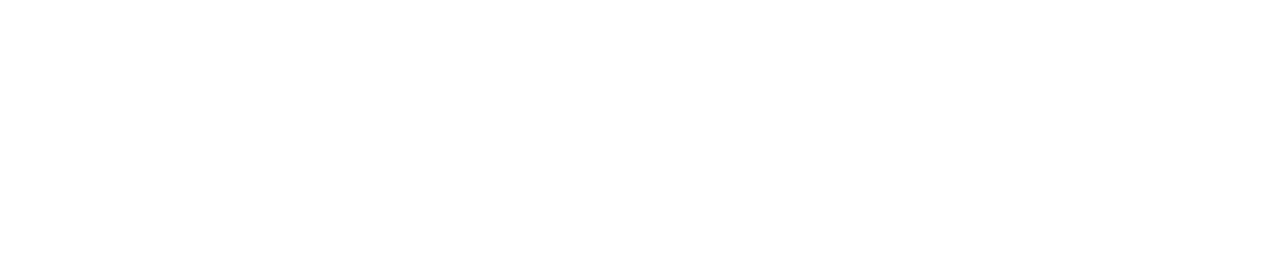
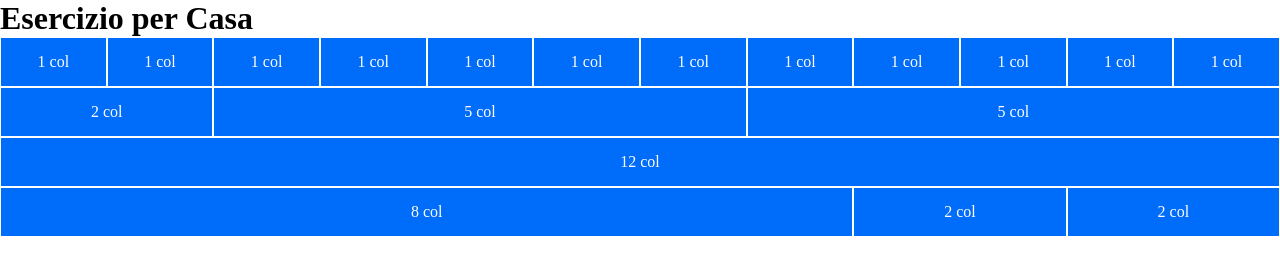
Before and after one commit to Donato-Carola/html-css-12bool, a plain HTML site: page index.html in a window 1280 px wide. Drawn offline with Linux system fonts and the light colour scheme.

Commit message:
primi 4 row

```diff
--- a/css/12bool.css
+++ b/css/12bool.css
@@ -3,3 +3,78 @@
     padding: 0;
     box-sizing: border-box;
 }
+
+/*riga*/
+
+
+
+.row{
+    display: flex;
+    flex-direction: row;
+    flex-wrap: wrap;
+    color: white;
+
+
+}
+
+/* column */
+
+.col-1{
+    flex-basis: calc((100% / 12) * 1);
+    max-width: calc((100% / 12) * 1);       /*per non spaccare le colonne nel senso che vanno da capo quando andiamo a ristringere lo schermo, usiamo questa regola*/
+}
+
+.col-2{
+    flex-basis: calc((100% / 12) * 2);
+    max-width: calc((100% / 12) * 2);
+}
+
+.col-3{
+    flex-basis: calc((100% / 12) * 3);
+    max-width: calc((100% / 12) * 3);
+}
+
+.col-4{
+    flex-basis: calc((100% / 12) * 4);
+    max-width: calc((100% / 12) * 4);
+}
+
+.col-5{
+    flex-basis: calc((100% / 12) * 5);
+    max-width: calc((100% / 12) * 5);
+}
+
+.col-6{
+    flex-basis: calc((100% / 12) * 6);
+    max-width: calc((100% / 12) * 6);
+}
+
+.col-7{
+    flex-basis: calc((100% / 12) * 7);
+    max-width: calc((100% / 12) * 7);
+}
+
+.col-8{
+    flex-basis: calc((100% / 12) * 8);
+    max-width: calc((100% / 12) * 8);
+}
+
+.col-9{
+    flex-basis: calc((100% / 12) * 9);
+    max-width: calc((100% / 12) *91);
+}
+
+.col-10{
+    flex-basis: calc((100% / 12) * 10);
+    max-width: calc((100% / 12) * 10);
+}
+
+.col-11{
+    flex-basis: calc((100% / 12) * 11);
+    max-width: calc((100% / 12) * 11);
+}
+
+.col-12{
+    flex-basis: calc((100% / 12) * 12);
+    max-width: calc((100% / 12) * 12);
+}
--- a/css/style.css
+++ b/css/style.css
@@ -0,0 +1,9 @@
+div[class^="col-"]{
+background-color:rgb(0, 108, 250) ;
+height: 50px;
+justify-content: center;
+display: flex;
+align-items: center;
+border: 1px solid white;
+
+}
--- a/index.html
+++ b/index.html
@@ -1,16 +1,82 @@
 <!DOCTYPE html>
 <html lang="it">
-<head>
-    <meta charset="UTF-8">
-    <meta name="viewport" content="width=device-width, initial-scale=1.0">
+  <head>
+    <meta charset="UTF-8" />
+    <meta name="viewport" content="width=device-width, initial-scale=1.0" />
     <title>12bool</title>
-    <link rel="stylesheet" href="css/12bool.css">
-    <link rel="stylesheet" href="css/style.css">
-</head>
-<body>
+    <link rel="stylesheet" href="css/12bool.css" />
+    <link rel="stylesheet" href="css/style.css" />
+  </head>
+  <body>
+    <main>
+        <h1>Esercizio per Casa</h1>
+      <div class="row">
+        <div class="col-1 ">
+          <p>1 col</p>
+        </div>
+        <div class="col-1 ">
+          <p>1 col</p>
+        </div>
+        <div class="col-1 ">
+          <p>1 col</p>
+        </div>
+        <div class="col-1 ">
+          <p>1 col</p>
+        </div>
+        <div class="col-1 ">
+          <p>1 col</p>
+        </div>
+        <div class="col-1 ">
+          <p>1 col</p>
+        </div>
+        <div class="col-1 ">
+          <p>1 col</p>
+        </div>
+        <div class="col-1 ">
+          <p>1 col</p>
+        </div>
+        <div class="col-1 ">
+          <p>1 col</p>
+        </div>
+        <div class="col-1">
+          <p>1 col</p>
+        </div>
+        <div class="col-1 ">
+          <p>1 col</p>
+        </div>
+        <div class="col-1 ">
+          <p>1 col</p>
+        </div>
+      </div>
 
+      <div class="row">
+        <div class="col-2 ">
+            <p>2 col</p>
+        </div>
+        <div class="col-5 ">
+            <p>5 col</p>
+        </div>
+        <div class="col-5 ">
+            <p>5 col</p>
+        </div>
+      </div>
 
+      <div class="row">
+        <div class="col-12"><p>12 col</p></div>
+      </div>
 
+      <div class="row">
+        <div class="col-8 ">
+            <p>8 col</p>
+        </div>
+        <div class="col-2 ">
+            <p>2 col</p>
+        </div>
+        <div class="col-2 ">
+            <p>2 col</p>
+        </div>
+      </div>
 
-</body>
+    </main>
+  </body>
 </html>
```
